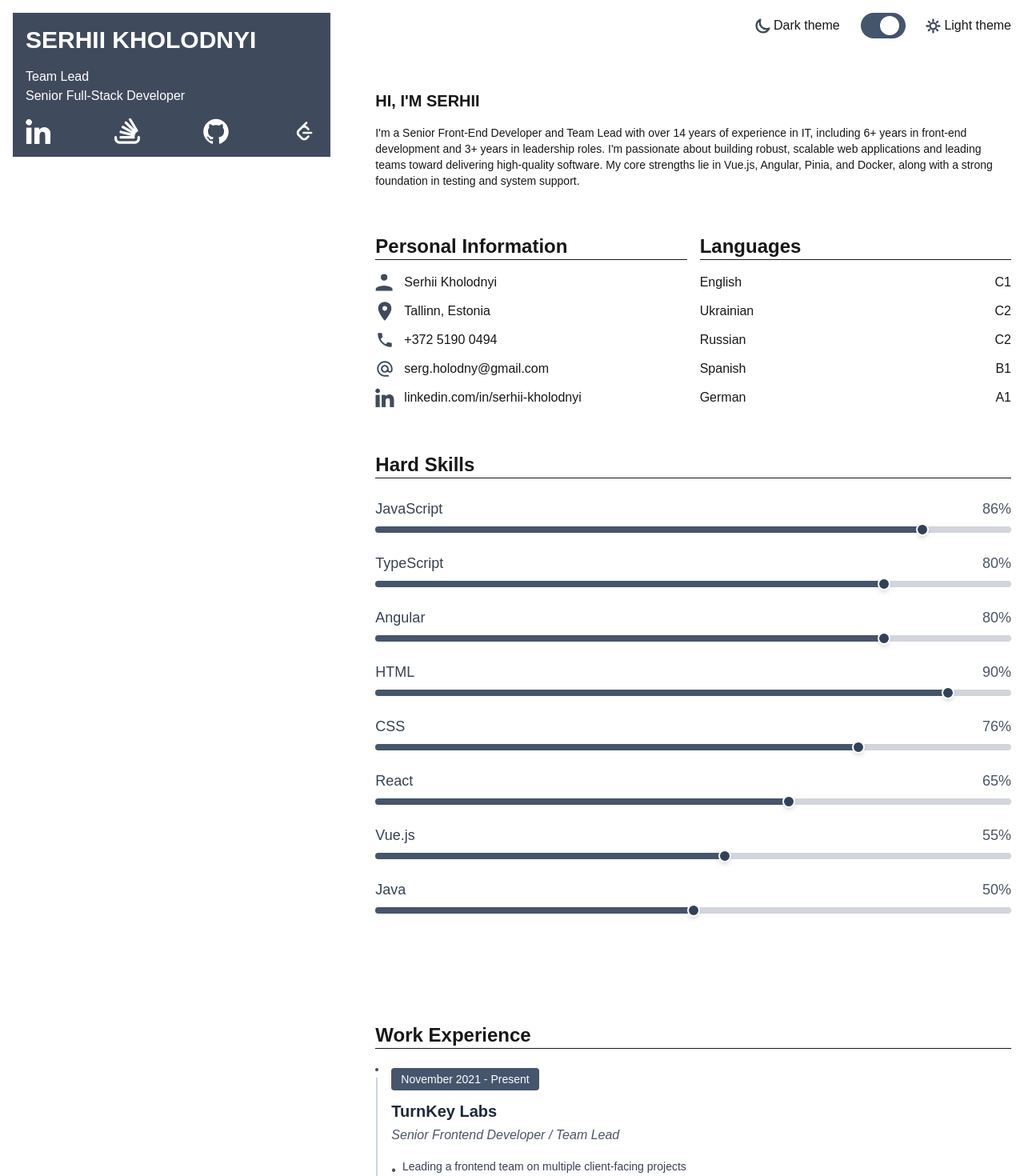
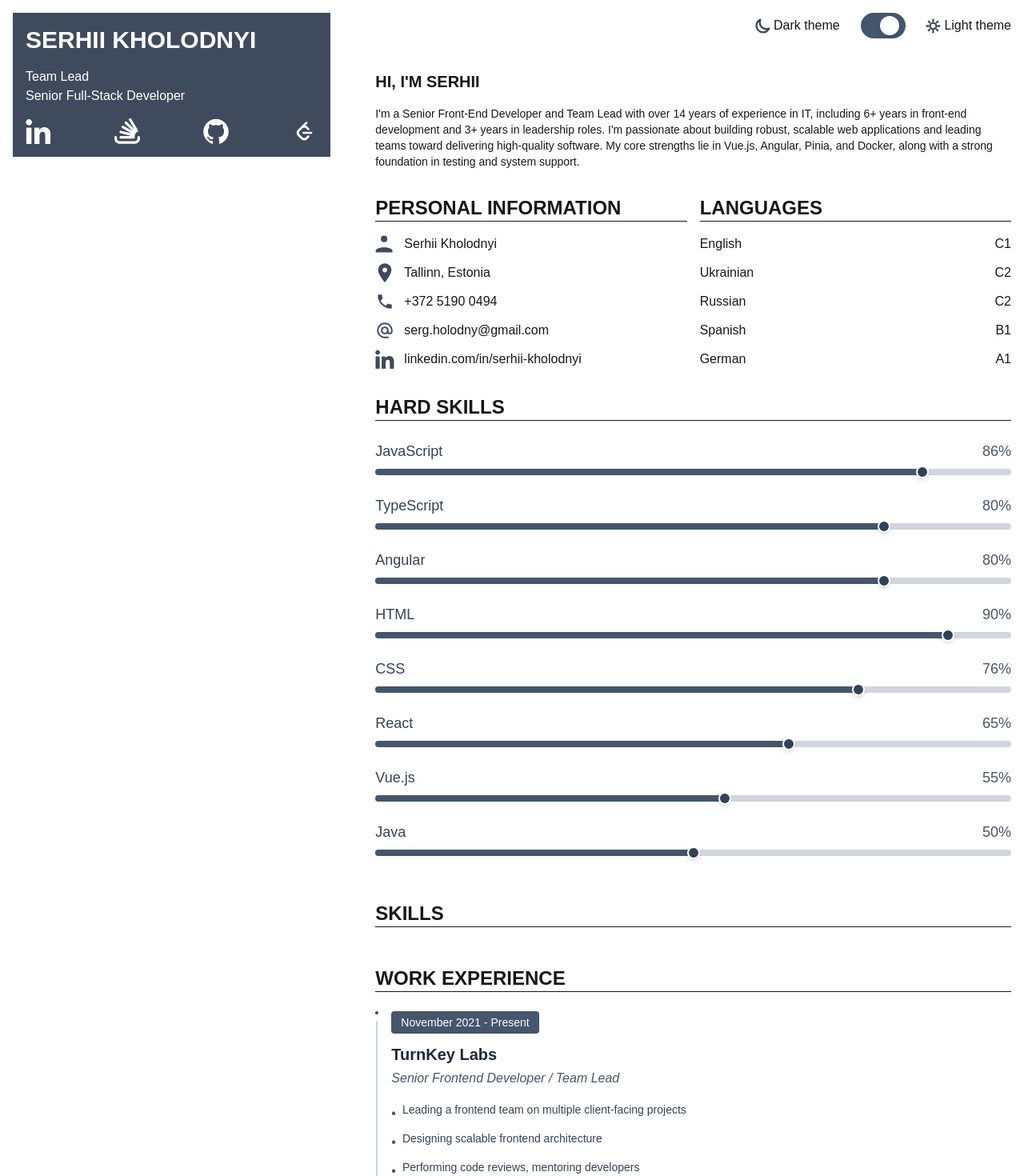
Before and after one commit to oliverfrost/my-personal-website, a Next.js app: page / in a window 1280 px wide. Shown: the top 1470 px of the page at 80% size. Built offline with nearby package versions, Linux system fonts and the light colour scheme; a web font is replaced by a local one.

Commit message:
Improves formatting.

```diff
--- a/app/page.tsx
+++ b/app/page.tsx
@@ -17,7 +17,7 @@ export default function Home() {
         <Summary />
       </div>
 
-      <div className="flex flex-col gap-4 lg:w-2/3 lg:gap-14">
+      <div className="flex flex-col gap-4 lg:w-2/3 lg:gap-8">
         <div className="hidden lg:flex lg:justify-end lg:mb-2">
           <FullSizeThemeSwitcher />
         </div>
@@ -30,8 +30,8 @@ export default function Home() {
           <div className="lg:w-1/2">
             <Languages />
           </div>
+        </div>
 
-       </div>
         <HardSkills />
         <Skills />
         <WorkExperience />
--- a/components/domain-expertise.tsx
+++ b/components/domain-expertise.tsx
@@ -23,7 +23,7 @@ export default function DomainExpertise() {
 
                 <div className="flex items-center space-x-3">
                     <div className="w-8 h-8 flex-shrink-0">
-                       <InsuranceIcon variant="dark" />
+                        <InsuranceIcon variant="dark" />
                     </div>
                     <span className="text-gray-700 font-medium">Insurance</span>
                 </div>
@@ -37,7 +37,7 @@ export default function DomainExpertise() {
 
                 <div className="flex items-center space-x-3">
                     <div className="w-8 h-8 flex-shrink-0">
-                       <SocialNetworksIcon variant="dark" />
+                        <SocialNetworksIcon variant="dark" />
                     </div>
                     <span className="text-gray-700 font-medium">Social Networks</span>
                 </div>
--- a/components/greeting.tsx
+++ b/components/greeting.tsx
@@ -5,7 +5,7 @@ export default function Greeting() {
     <section>
       <h2 className='mb-4 text-xl font-bold uppercase'>Hi, I&apos;m Serhii</h2>
       <p className='text-sm'>
-      I&apos;m a Senior Front-End Developer and Team Lead with over 14 years of experience in IT, including 6+ years in front-end development and 3+ years in leadership roles. I&apos;m passionate about building robust, scalable web applications and leading teams toward delivering high-quality software. My core strengths lie in Vue.js, Angular, Pinia, and Docker, along with a strong foundation in testing and system support.
+        I&apos;m a Senior Front-End Developer and Team Lead with over 14 years of experience in IT, including 6+ years in front-end development and 3+ years in leadership roles. I&apos;m passionate about building robust, scalable web applications and leading teams toward delivering high-quality software. My core strengths lie in Vue.js, Angular, Pinia, and Docker, along with a strong foundation in testing and system support.
       </p>
     </section>
   );
--- a/components/hard-skills.tsx
+++ b/components/hard-skills.tsx
@@ -14,7 +14,7 @@ const skills = [
 
 export default function HardSkills() {
   return <div className="w-full">
-    <h2 className="mb-4 text-2xl font-bold border-b-1">
+    <h2 className="mb-4 text-2xl font-bold border-b-1 uppercase">
       Hard Skills
     </h2>
 
--- a/components/languages.tsx
+++ b/components/languages.tsx
@@ -2,7 +2,7 @@ import React from 'react';
 
 export default function Languages() {
   return <div className="w-full">
-    <h2 className="mb-4 text-2xl font-bold border-b-1">
+    <h2 className="mb-4 text-2xl font-bold border-b-1 uppercase">
       Languages
     </h2>
 
--- a/components/personal-information.tsx
+++ b/components/personal-information.tsx
@@ -8,7 +8,7 @@ import AtIcon from './icons/at';
 export default function PersonalInformation() {
   return (
     <div className="w-full mb-4 lg:mb-0">
-      <h2 className="mb-4 text-2xl font-bold border-b-1">
+      <h2 className="mb-4 text-2xl font-bold border-b-1 uppercase">
         Personal Information
       </h2>
 
--- a/components/simple-switcher.tsx
+++ b/components/simple-switcher.tsx
@@ -40,7 +40,7 @@ export default function SimpleSwitcher({
           className={`
             absolute top-1 w-6 h-6 bg-white rounded-full shadow-md
             transition-transform duration-200 ease-in-out
-            ${isChecked ? 'translate-x-1' : 'translate-x-6' }
+            ${isChecked ? 'translate-x-1' : 'translate-x-6'}
           `}
         />
       </div>
--- a/components/skills.tsx
+++ b/components/skills.tsx
@@ -1,5 +1,12 @@
 import React from 'react';
 
 export default function Skills() {
-  return <div>{/* Skills Component */}</div>;
+  return <div className='w-full'>
+    <h2 className="mb-4 text-2xl font-bold border-b-1 uppercase">
+      Skills
+    </h2>
+
+
+
+  </div>;
 }
--- a/components/work-experience.tsx
+++ b/components/work-experience.tsx
@@ -38,7 +38,7 @@ const workExperience = [
 
 export default function WorkExperience() {
   return <div className="w-full">
-    <h2 className="mb-4 text-2xl font-bold border-b-1">
+    <h2 className="mb-4 text-2xl font-bold border-b-1 uppercase">
       Work Experience
     </h2>
 
```
Also changed, not shown: components/icons/computer-networks-icon.tsx (+4 -4 lines), components/contact-form.tsx (line endings or trailing spaces), components/skill-slider.tsx (line endings or trailing spaces). Lines whose indentation alone changed are shown as unchanged.
